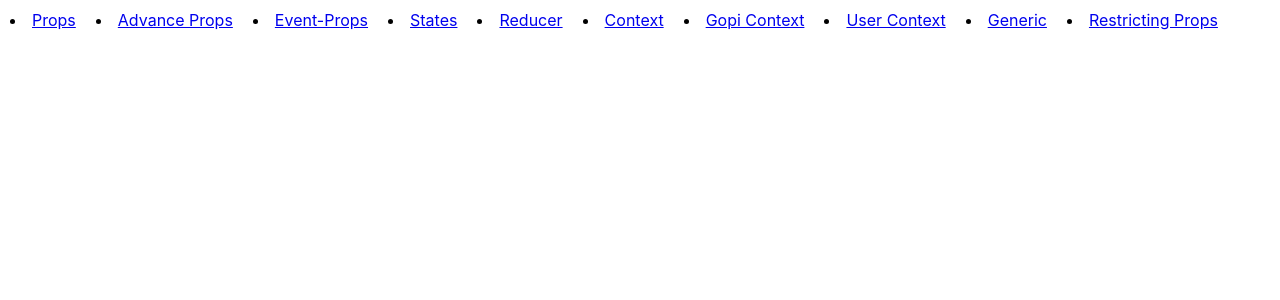
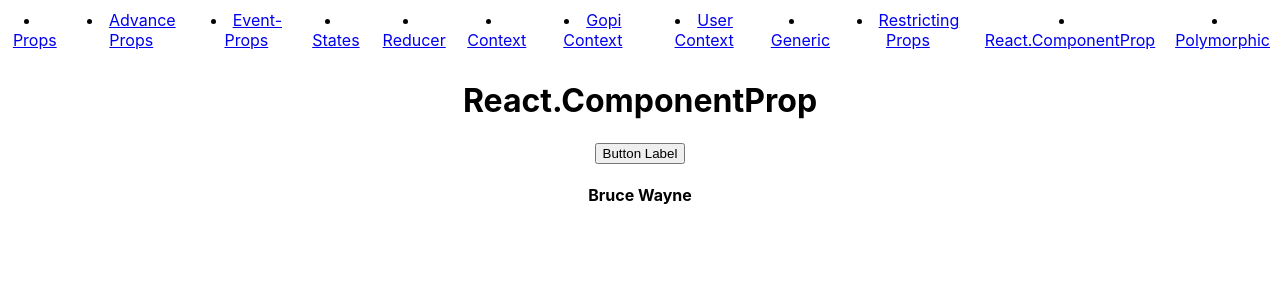
Before and after one commit to Apu-Emdad/Learning-React-Typescript, a React (Create React App) app: page /component-prop in a window 1280 px wide. Shown: the top 300 px of the page. Built offline with nearby package versions, Linux system fonts and the light colour scheme.

Commit message:
React.ElementType

```diff
--- a/src/App.tsx
+++ b/src/App.tsx
@@ -16,6 +16,8 @@ import User from "./pages/User";
 import { UserContextProvider } from "./components/UserContext/UserContext";
 import GenericProps from "./components/Generic/GenericProps";
 import RestrictingProps from "./components/RestrictingProps/RestrictingProps";
+import ComponentProp from "./components/HTML/ComponentProp";
+import Polymorphic from "./components/polymorphic/Polymorphic";
 
 function App() {
   return (
@@ -51,6 +53,12 @@ function App() {
           </li>
           <li style={{ padding: "10px" }}>
             <Link to="/restrict">Restricting Props</Link>
+          </li>
+          <li style={{ padding: "10px" }}>
+            <Link to="/component-prop">React.ComponentProp</Link>
+          </li>
+          <li style={{ padding: "10px" }}>
+            <Link to="/polymorphic">Polymorphic</Link>
           </li>
         </nav>
         <Routes>
@@ -88,6 +96,8 @@ function App() {
           />
           <Route path="/generic" element={<GenericProps />} />
           <Route path="/restrict" element={<RestrictingProps />} />
+          <Route path="/component-prop" element={<ComponentProp />} />
+          <Route path="/polymorphic" element={<Polymorphic />} />
         </Routes>
       </BrowserRouter>
     </div>
--- /dev/null
+++ b/src/components/HTML/Button.tsx
@@ -0,0 +1,12 @@
+type ButtonProps = {
+  variant: "primary" | "secondary";
+  children: React.ReactNode;
+} & React.ComponentProps<"button">; //& Omit<React.ComponentProps<'button'>, 'children'> ommits the children property from ButtonProps
+
+export const CustomButton = ({ variant, children, ...rest }: ButtonProps) => {
+  return (
+    <button className={`class-with-${variant}`} {...rest}>
+      {children}
+    </button>
+  );
+};
--- /dev/null
+++ b/src/components/HTML/ComponentProp.tsx
@@ -0,0 +1,17 @@
+import React from "react";
+import { CustomButton } from "./Button";
+import CustomComponent from "./CustomComponent";
+
+const ComponentProp = () => {
+  return (
+    <div>
+      <h1>React.ComponentProp</h1>
+      <CustomButton variant="primary" onClick={() => console.log("Clicked")}>
+        <div> Button Label</div>
+      </CustomButton>
+      <CustomComponent name="Bruce Wayne" isLoggedIn={true} />
+    </div>
+  );
+};
+
+export default ComponentProp;
--- /dev/null
+++ b/src/components/HTML/CustomComponent.tsx
@@ -0,0 +1,10 @@
+import Greet from "../Greet";
+const CustomComponent = (props: React.ComponentProps<typeof Greet>) => {
+  return (
+    <div>
+      <h4>{props.name}</h4>
+    </div>
+  );
+};
+
+export default CustomComponent;
--- /dev/null
+++ b/src/components/HTML/Input.tsx
@@ -0,0 +1,5 @@
+type InputProps = React.ComponentProps<"input">;
+
+export const Input = (props: InputProps) => {
+  return <input {...props} />;
+};
--- /dev/null
+++ b/src/components/polymorphic/Polymorphic.tsx
@@ -0,0 +1,13 @@
+import React from "react";
+import Text from "./Text";
+
+const Polymorphic = () => {
+  return (
+    <div>
+      <h1>Polimorphic</h1>
+      <Text color="primary" size="sm" as="h4" />
+    </div>
+  );
+};
+
+export default Polymorphic;
--- /dev/null
+++ b/src/components/polymorphic/Text.tsx
@@ -0,0 +1,18 @@
+type TextProps = {
+  size?: "sm" | "md";
+  color?: "primary" | "secondary";
+  as?: React.ElementType;
+};
+
+const Text = ({ size, color, as }: TextProps) => {
+  const Component = as || "div";
+  return (
+    <div>
+      <Component>
+        {as}: color:{color}, size: {size},
+      </Component>
+    </div>
+  );
+};
+
+export default Text;
```
Also changed, not shown: src/components/TemplateLiteral/TemplateLiteral.tsx (added, +13 -0 lines), src/components/TemplateLiteral/Toast.tsx (added, +18 -0 lines).
